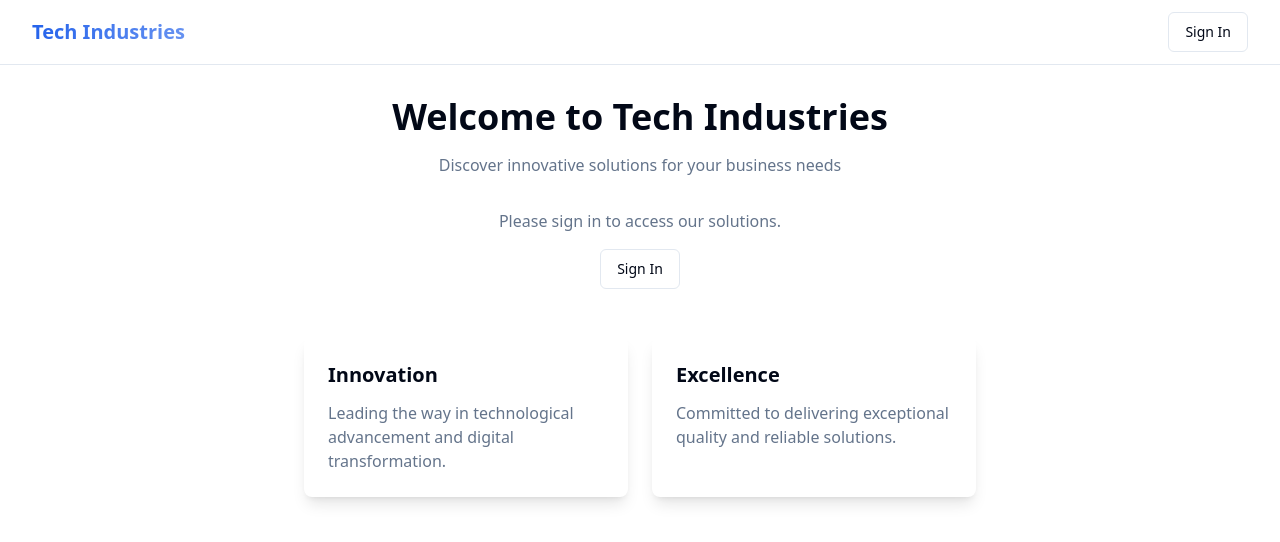
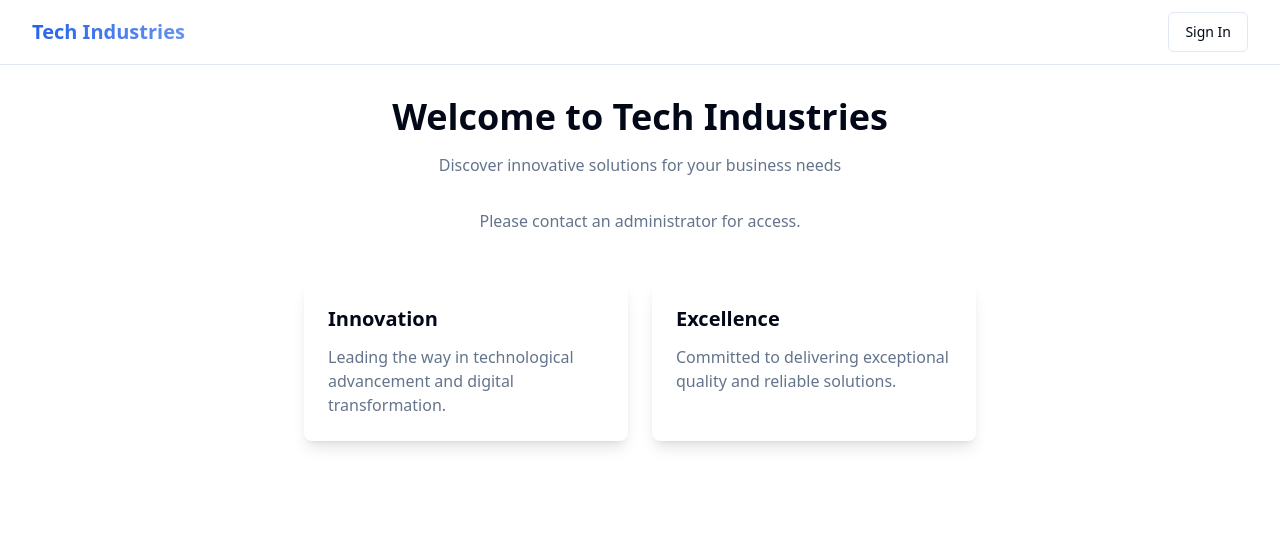
Before and after one commit to smilebaim/Random-View, a React (Vite) app: page / in a window 1280 px wide. Shown: the top 542 px of the page. Built offline with nearby package versions, Linux system fonts and the light colour scheme; no server answers; the database is empty.

Commit message:
Update HomePage component

```diff
--- a/src/pages/HomePage.jsx
+++ b/src/pages/HomePage.jsx
@@ -5,13 +5,11 @@ import { ExternalLink } from "lucide-react";
 import { Link } from "react-router-dom";
 import { Navbar } from "@/components/Navbar";
 import { supabase } from "@/lib/supabase";
-import { useAuth } from "@/contexts/AuthContext";
 
 export function HomePage() {
   const [websites, setWebsites] = useState([]);
   const [isLoading, setIsLoading] = useState(true);
   const [error, setError] = useState(null);
-  const { user } = useAuth();
 
   useEffect(() => {
     fetchWebsites();
@@ -93,15 +91,8 @@ export function HomePage() {
                   Explore Our Solutions
                 </Link>
               </Button>
-            ) : user ? (
-              <p className="text-muted-foreground">No solutions available at the moment.</p>
             ) : (
-              <div className="space-y-4">
-                <p className="text-muted-foreground">Please sign in to access our solutions.</p>
-                <Button asChild variant="outline">
-                  <Link to="/login">Sign In</Link>
-                </Button>
-              </div>
+              <p className="text-muted-foreground">Please contact an administrator for access.</p>
             )}
           </header>
 
```
